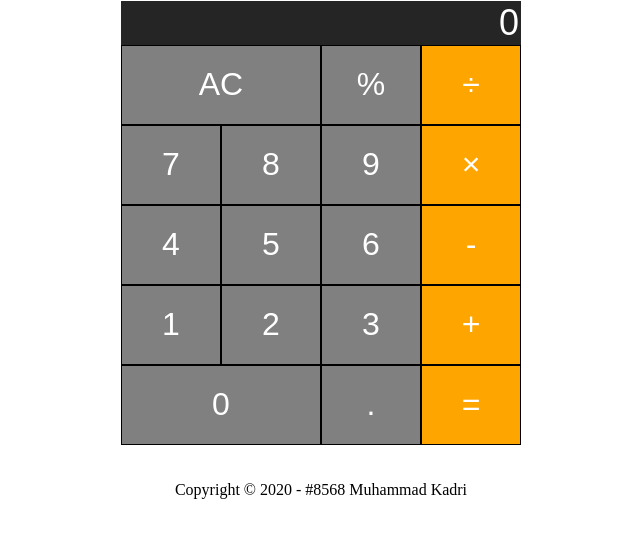
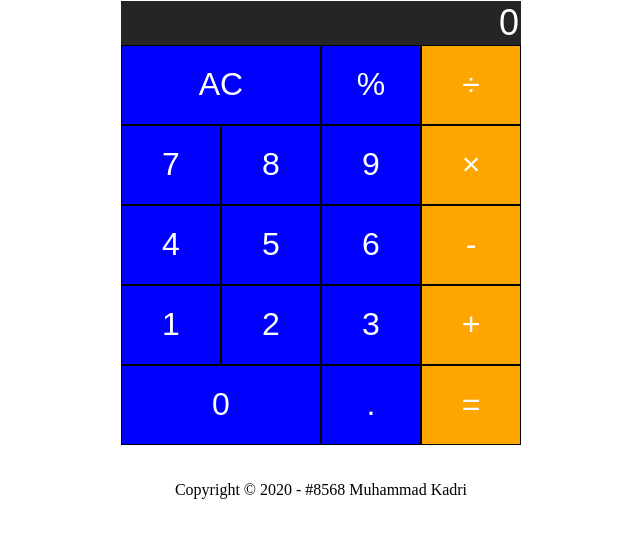
Before and after one commit to bangdri/kalkulator, a plain HTML site: page index.html in a window 1280 px wide. Shown: the part 125-662 px from the top of the page, without its empty margins (319-959 px from the left). Drawn offline with Linux system fonts and the light colour scheme.

Commit message:
Update stylesheet.css

```diff
--- a/stylesheet.css
+++ b/stylesheet.css
@@ -34,7 +34,7 @@
 button{
     height: 80px;
 
-    background-color: gray;
+    background-color: blue;
     border: 1px solid black;
     font-size: 32px;
     color: #fff;
```
